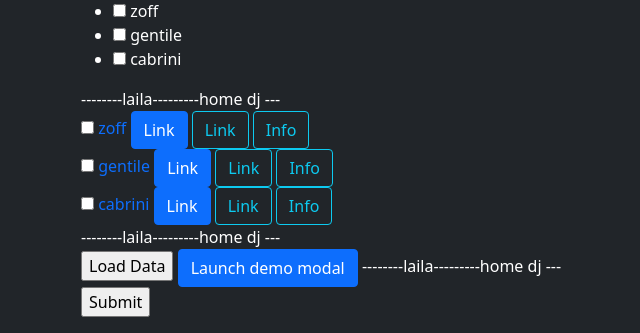
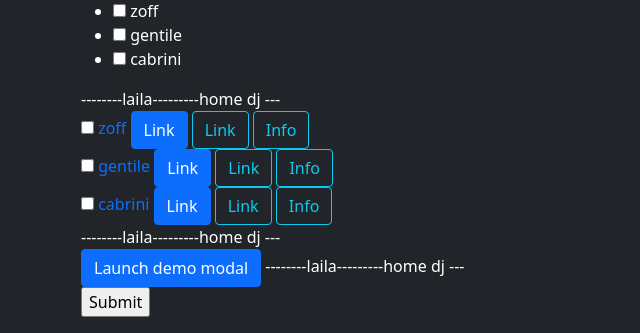
Before and after one commit to steasgio/pigrodj, a Flask app: template templates/home-dj.html in a window 1280 px wide. Shown: the part 467-800 px from the top of the page, without its empty margins (1-641 px from the left). Run offline with Flask 2, Linux system fonts and the light colour scheme; the template is opened without the code that fills it: values that come from a table or form of the project are taken from there, others are empty; parts of the project's set-up code (start-up, migrations or seed data) failed here and were passed over.

Commit message:
version 0 commit before changing load before cleanup

```diff
--- a/templates/home-dj.html
+++ b/templates/home-dj.html
@@ -22,7 +22,20 @@
 					});
 
 		});
-    });
+
+
+        });
+
+
+    function myloadSongs(_list_id) {
+		    alert("oi");
+            $('#msgDiv').load('http://localhost:8000/playlistsongs', // url
+               { list_id: _list_id },    // data
+                  function(data, status, jqXGR) {  // callback function
+                                        alert('data loaded:'+data);
+                });
+                return "ok";
+        }
     </script>
     <!-- Bootstrap 5 CSS -->
 <link
@@ -98,17 +111,17 @@ crossorigin="anonymous"></script>
 
                         <a class="btn btn-primary" href="/playlistsongs?list_id={{subfield.data}}" role="button">Link</a>
                         <a class="btn btn-outline-info" href="/playlistsongs?list_id={{subfield.data}}" role="button">Link</a>
-                        <button type="button" class="btn btn-outline-info" >Info</button>
+                        <button type="button" class="btn btn-outline-info" onclick="myloadSongs('{{subfield.data}}');" data-bs-toggle="modal" data-bs-target="#exampleModal">Info</button>
                 <br/>
                   {% endfor %}
                --------laila---------home dj ---<br/>
-	<input type="button" id="loadBtn" value="Load Data" />
+
 
 
 
 
                 <!-- Button trigger modal -->
-<button type="button" class="btn btn-primary" data-bs-toggle="modal" data-bs-target="#exampleModal">
+<button type="button" id="loadBtn" class="btn btn-primary" data-bs-toggle="modal" data-bs-target="#exampleModal">
   Launch demo modal
 </button>
 
```
